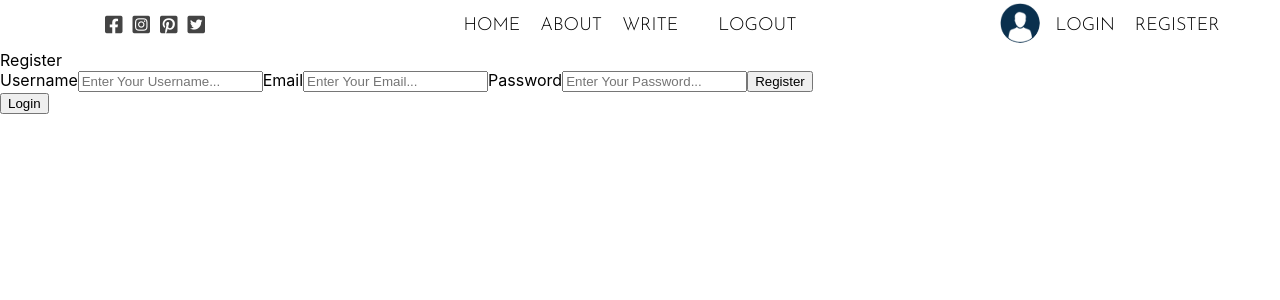
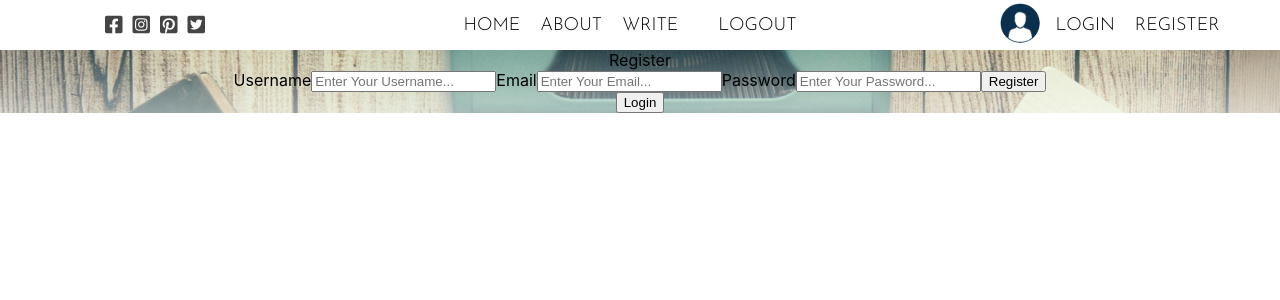
Before and after one commit to sakthiveltsmr/full-stack-blog, a React (Create React App) app: page /register in a window 1280 px wide. Shown: the top 300 px of the page. Built offline with nearby package versions, Linux system fonts and the light colour scheme; a web font is replaced by a local one.

Commit message:
register

```diff
--- a/src/Pages/Register/Register.css
+++ b/src/Pages/Register/Register.css
@@ -0,0 +1,13 @@
+.register {
+  height: calc(100vh-50px);
+  display: flex;
+  flex-direction: column;
+  align-items: center;
+  justify-content: center;
+  background: linear-gradient(
+      rgba(255, 255, 255, 0.1),
+      rgba(255, 255, 255, 0.5)
+    ),
+    url("../../image/loginbg.jpg");
+  background-size: cover;
+}
```
